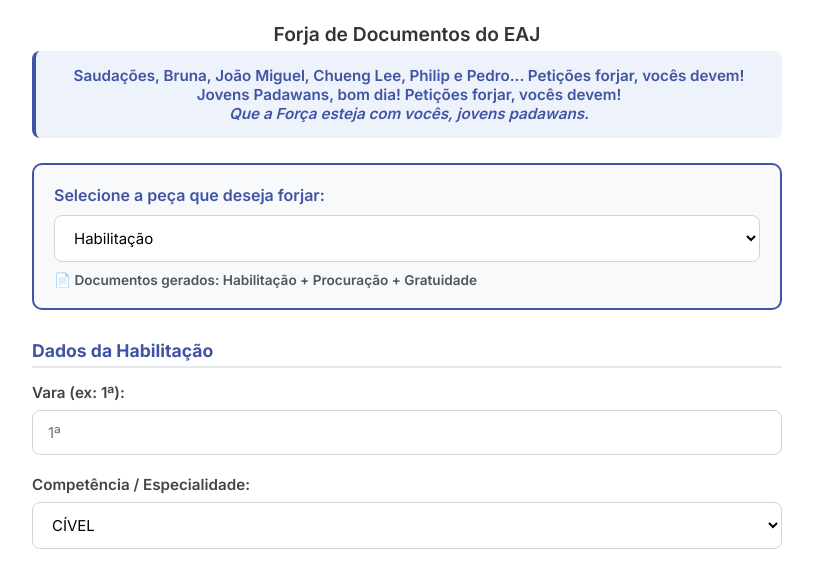
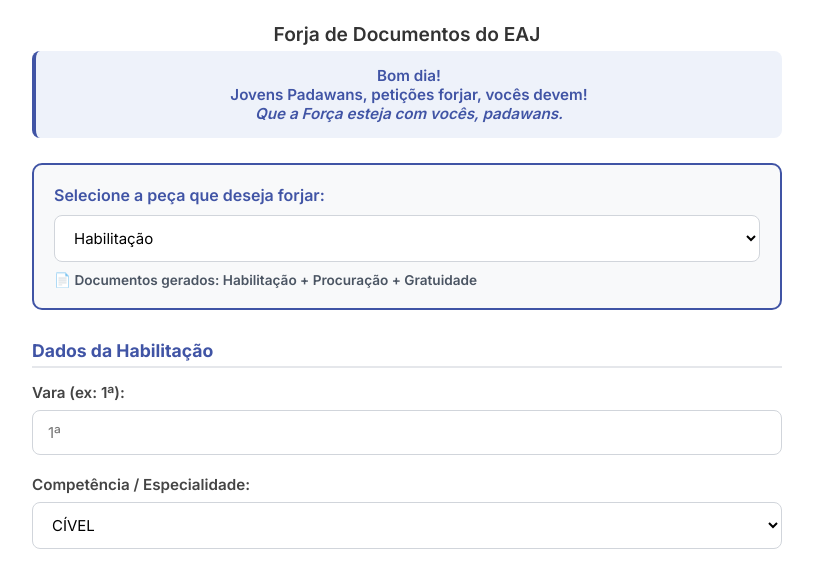
Before and after one commit to wesdaybarrosnegreiros-cloud/eaj_jedi_order, a plain HTML site: page index.html in a window 1280 px wide. Shown: the part 227-793 px from the top of the page, without its empty margins (233-1046 px from the left). Drawn offline with nearby package versions, Linux system fonts and the light colour scheme; a script that the page names is missing.

Commit message:
Update greeting message for padawans

```diff
--- a/index.html
+++ b/index.html
@@ -279,9 +279,9 @@ box-shadow: 0 0 15px rgba(69, 162, 158, 0.4);
 <h2>Forja de Documentos do EAJ</h2>
 
 <div class="padawan-greeting" ondblclick="revelarSegredo()" title="Sente alguma perturbação na Força? Dê um duplo clique.">
-        Saudações, Bruna, João Miguel, Chueng Lee, Philip e Pedro... Petições forjar, vocês devem!<br>
-        Jovens Padawans, bom dia! Petições forjar, vocês devem!<br>
-<em>Que a Força esteja com vocês, jovens padawans.</em>
+        Bom dia! <br>
+        Jovens Padawans, petições forjar, vocês devem!<br>
+<em>Que a Força esteja com vocês, padawans.</em>
 </div>
 
 <!-- SELETOR DE PEÇA -->
```
